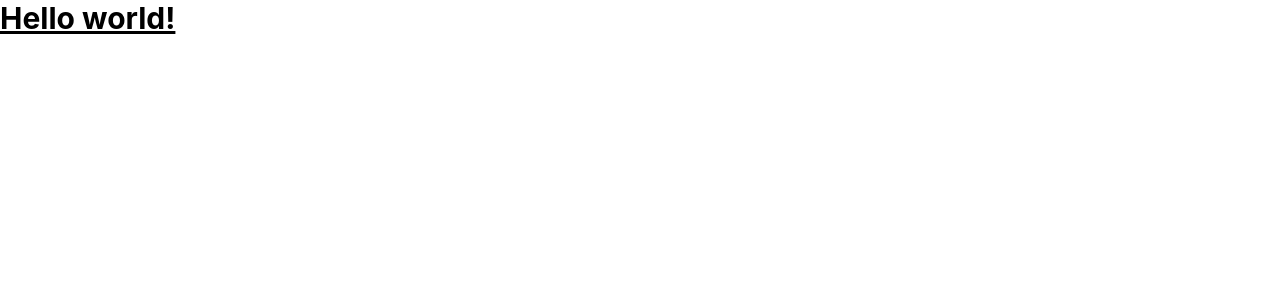
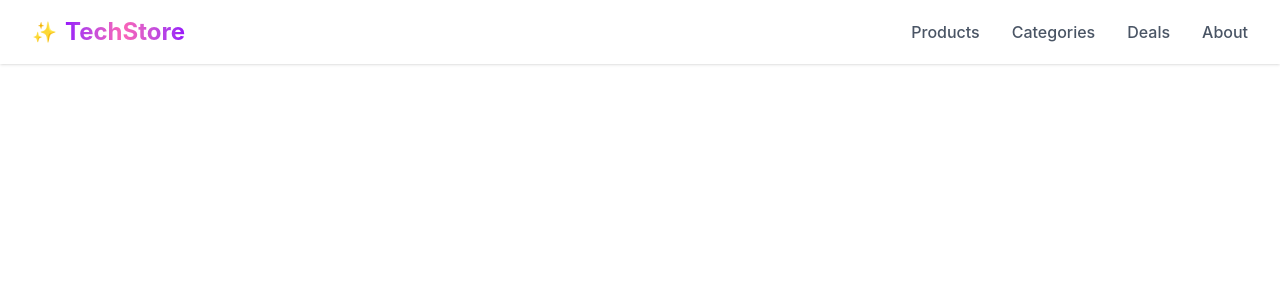
Before and after one commit to muhammad230/E-commerce-website, a React (Vite) app: page / in a window 1280 px wide. Shown: the top 300 px of the page. Built offline with nearby package versions, Linux system fonts and the light colour scheme.

Commit message:
add navbar

```diff
--- a/src/App.jsx
+++ b/src/App.jsx
@@ -1,11 +1,10 @@
 import React from 'react'
+import Navbar from './Components/Navbar'
 
 function App() {
   return (
     <div>
-      <h1 className="text-3xl font-bold underline">
-        Hello world!
-      </h1>
+      <Navbar />
     </div>
   )
 }
--- /dev/null
+++ b/src/Components/Navbar.jsx
@@ -0,0 +1,29 @@
+import React from "react";
+
+const Navbar = () => {
+  return (
+    <nav className="w-full bg-white shadow-sm px-8 py-4 flex items-center justify-between">
+      <div className="flex items-center gap-2">
+        <span className="text-purple-600 text-xl font-bold">✨</span>
+        <h1 className="text-2xl font-bold">
+          <span className="bg-gradient-to-r from-purple-600 to-pink-400 bg-clip-text text-transparent">
+            Tech
+          </span>
+          <span className="bg-gradient-to-r from-pink-400 to-purple-600 bg-clip-text text-transparent">
+            Store
+          </span>
+        </h1>
+      </div>
+
+      {/* links  */}
+      <ul className="hidden md:flex gap-8 text-gray-600 font-medium">
+          <li className="hover:text-purple-600 cursor-pointer hover:underline">Products</li>
+          <li className="hover:text-purple-600 cursor-pointer hover:underline">Categories</li>
+          <li className="hover:text-purple-600 cursor-pointer hover:underline">Deals</li>
+          <li className="hover:text-purple-600 cursor-pointer hover:underline">About</li>
+        </ul>
+    </nav>
+  );
+};
+
+export default Navbar;
```
